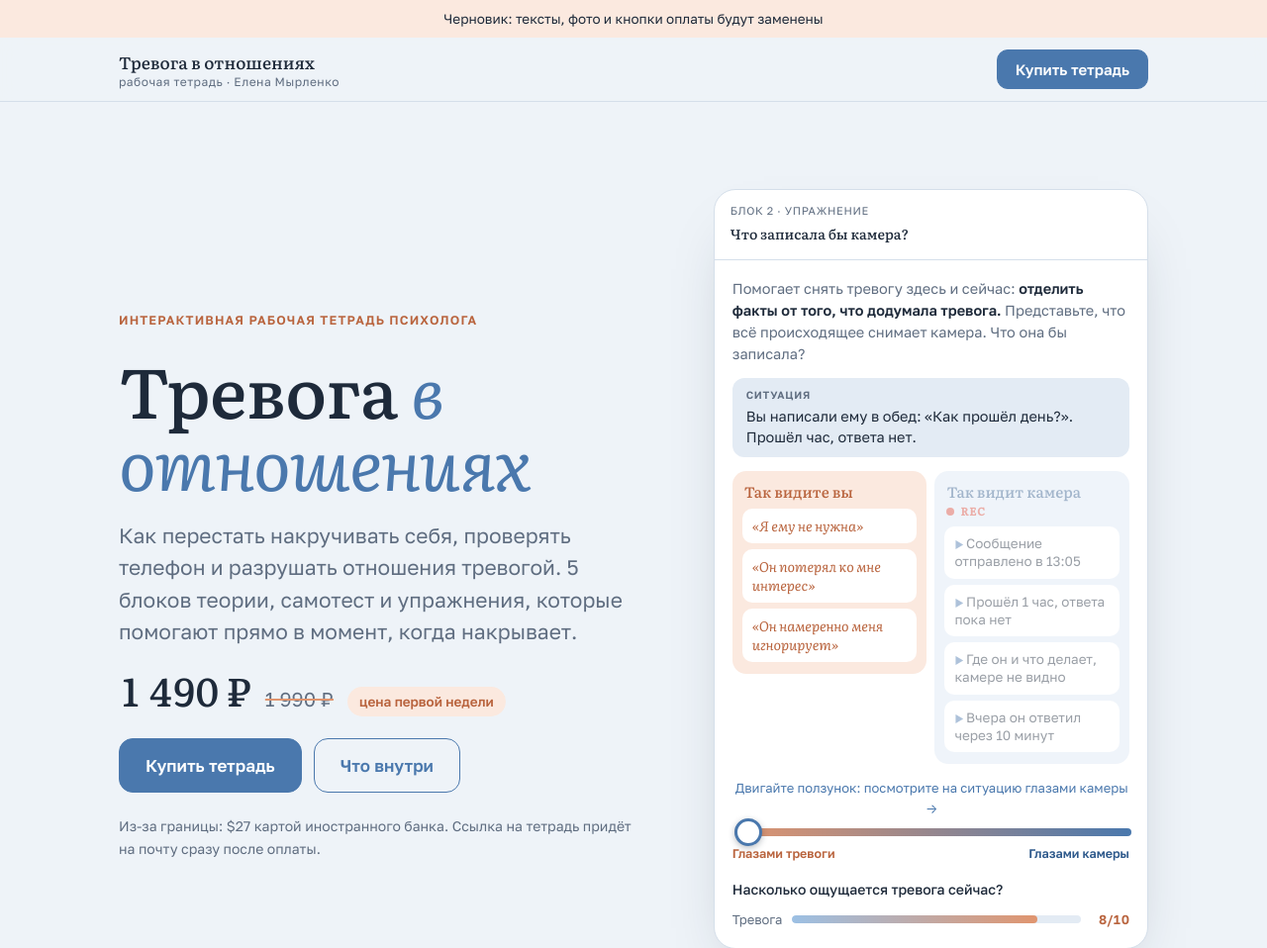
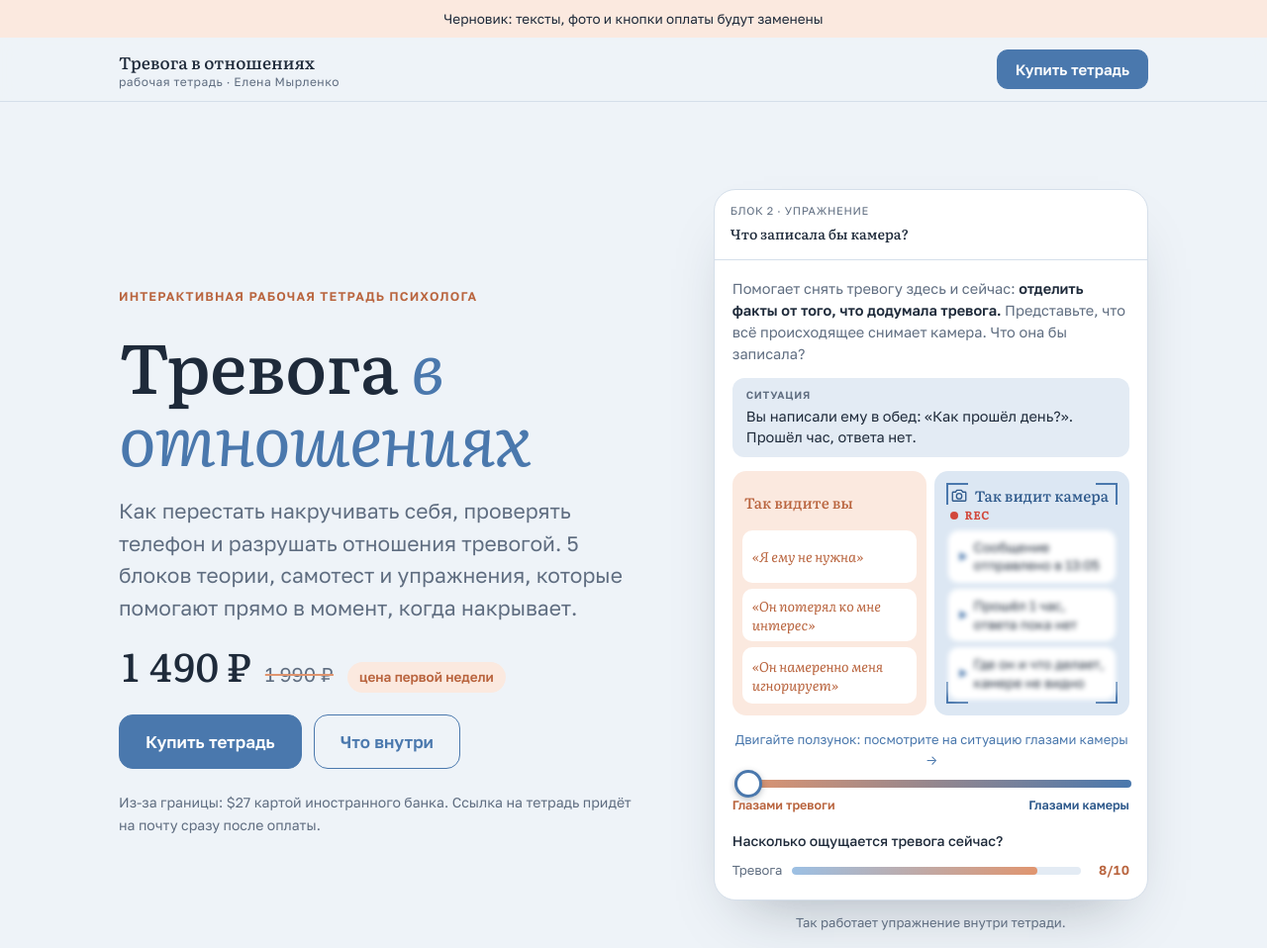
Before and after one commit to iam-Helen/Scrapping-instagram-, a plain HTML site: page landing/index.html in a window 1280 px wide. Shown: the top 958 px of the page at 99% size. Drawn offline with Linux system fonts and the light colour scheme.

Commit message:
Landing: camera column in full colour with camera icon and focus effect, 3 aligned rows
Co-Authored-By: Claude Opus 5.5 <noreply@anthropic.com>
Claude-Session: https://claude.ai/code/session_01DLenc6cUCukV8ThJVFiGEw

```diff
--- a/landing/index.html
+++ b/landing/index.html
@@ -138,16 +138,25 @@ body::before { content: ""; position: fixed; inset: 0 0 auto; height: env(safe-a
 .crow .a { font: italic 400 14.5px/1.35 var(--display); color: var(--warm-ink); opacity: calc(1 - var(--t)); }
 .crow .f { color: var(--ink); opacity: var(--t); }
 .crow .f::before { content: "▶ "; color: var(--accent); font-size: 10px; }
-.panes { display: grid; grid-template-columns: repeat(2, minmax(0, 1fr)); gap: 8px; align-items: start; }
-.pane { position: relative; min-width: 0; align-content: start; border-radius: 14px; padding: 12px 10px; display: grid; gap: 6px; transition: opacity .2s; }
+.panes { display: grid; grid-template-columns: repeat(2, minmax(0, 1fr)); grid-template-rows: auto repeat(3, auto); column-gap: 8px; }
+.pane { position: relative; min-width: 0; align-content: start; border-radius: 14px; padding: 12px 10px; display: grid; grid-row: span 4; grid-template-rows: subgrid; row-gap: 6px; }
 .pane-h { display: flex; flex-wrap: wrap; gap: 4px; justify-content: space-between; align-items: center; font: 500 15px/1.25 var(--display); padding: 0 2px 2px; }
 .prow { background: var(--surface); border-radius: 10px; padding: 8px 10px; font-size: 13.5px; line-height: 1.35; }
-.pane.you { background: var(--warm-soft); opacity: calc(1 - .4 * var(--t)); }
+.pane.you { background: var(--warm-soft); }
 .pane.you .pane-h { color: var(--warm-ink); }
 .pane.you .prow { font: italic 400 14px/1.35 var(--display); color: var(--warm-ink); }
-.pane.camv { background: var(--accent-soft); opacity: calc(.45 + .55 * var(--t)); }
+.pane.camv { background: var(--accent-soft); padding: 16px 14px; }
+.pane.camv .prow { filter: blur(calc(2.5px * (1 - var(--t)))); display: flex; align-items: center; gap: 6px; }
+.pane.camv .corner { opacity: 1; width: calc(22px - 8px * var(--t)); height: calc(22px - 8px * var(--t)); }
+.pane.camv .corner.tl { top: calc(12px - 6px * var(--t)); left: calc(12px - 6px * var(--t)); }
+.pane.camv .corner.tr { top: calc(12px - 6px * var(--t)); right: calc(12px - 6px * var(--t)); }
+.pane.camv .corner.bl { bottom: calc(12px - 6px * var(--t)); left: calc(12px - 6px * var(--t)); }
+.pane.camv .corner.br { bottom: calc(12px - 6px * var(--t)); right: calc(12px - 6px * var(--t)); }
+.ph-t { display: inline-flex; align-items: center; gap: 6px; }
+.camico { width: 18px; height: 18px; flex: none; }
+.pane.you .prow { display: flex; align-items: center; }
 .pane.camv .pane-h { color: var(--accent-deep); }
-.pane.camv .prow::before { content: "▶ "; color: var(--accent); font-size: 10px; }
+.pane.camv .prow::before { content: "▶"; color: var(--accent); font-size: 10px; }
 .pane.camv .rec { opacity: 1; }
 .cam-ctrl { display: grid; gap: 6px; }
 .cam-ctrl input { width: 100%; appearance: none; height: 8px; border-radius: 4px; background: linear-gradient(90deg, var(--warm), var(--accent)); cursor: pointer; }
@@ -299,11 +308,10 @@ footer .in { display: flex; flex-wrap: wrap; gap: 8px 24px; justify-content: spa
           </div>
           <div class="pane camv">
             <span class="corner tl"></span><span class="corner tr"></span><span class="corner bl"></span><span class="corner br"></span>
-            <div class="pane-h"><span>Так видит камера</span><span class="rec"><i></i>REC</span></div>
+            <div class="pane-h"><span class="ph-t"><svg class="camico" viewBox="0 0 24 24" aria-hidden="true"><path d="M4 7h3l2-2.5h6L17 7h3a1 1 0 0 1 1 1v10a1 1 0 0 1-1 1H4a1 1 0 0 1-1-1V8a1 1 0 0 1 1-1z" fill="none" stroke="currentColor" stroke-width="1.8" stroke-linejoin="round"/><circle cx="12" cy="12.5" r="3.6" fill="none" stroke="currentColor" stroke-width="1.8"/></svg>Так видит камера</span><span class="rec"><i></i>REC</span></div>
             <div class="prow">Сообщение отправлено в 13:05</div>
             <div class="prow">Прошёл 1 час, ответа пока нет</div>
             <div class="prow">Где он и что делает, камере не видно</div>
-            <div class="prow">Вчера он ответил через 10 минут</div>
           </div>
           </div>
           <div class="cam-ctrl">
```
